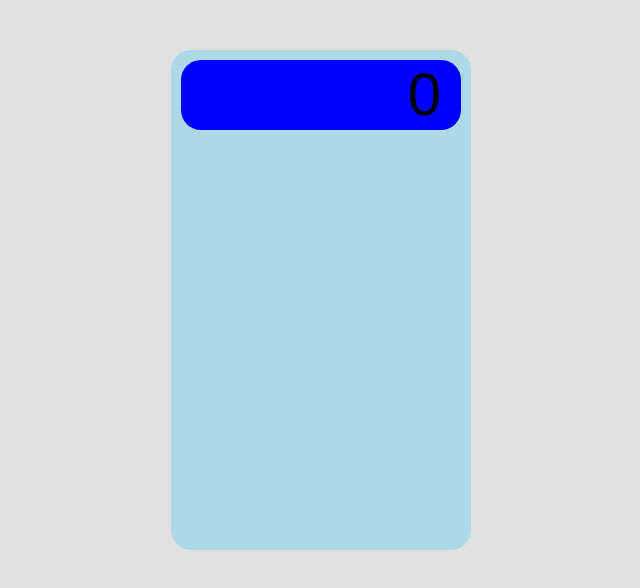
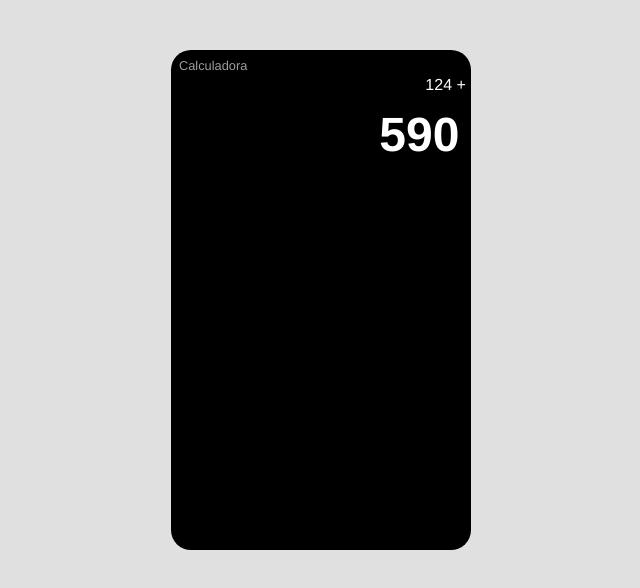
Before and after one commit to Daniel-Angelim/calculadora, a plain HTML site: page index.html in a window 1280 px wide. Shown: the whole page, without its empty margins (319-959 px from the left). Drawn offline with Linux system fonts and the light colour scheme.

Commit message:
Configurando tela de exibição

```diff
--- a/assets/css/style.css
+++ b/assets/css/style.css
@@ -2,38 +2,57 @@
     margin: 0;
     padding: 0;
     box-sizing: border-box;
+    font-family: helvetica;
 }
 
 body{
     background-color: rgb(224, 224, 224);
     display: flex;
     align-items: center;
+    justify-content: center;
     margin-top: 50px;
 }
 
 #corpo-calculadora{
     display: flex;
-    background-color: lightblue;
+    background-color: #000000;
+    color: white;
     width: 300px;
     height:500px;
     border-radius: 20px;
-    margin: auto;
+    padding: .5em;
+    flex-direction: column;
+}
+h3{
+    font-size: 0.8em;
+    color: #9c9c9c;
+    font-weight: 300;
 }
 
-#tela-de-resultado{
+#operacoes-view{
     display: block;
-    background-color: blue;
-    border-radius: 20px;
     width: 290px;
     height: 70px;
-    margin-right: 10px;
-    margin-left: 10px;
-    margin-top: 10px;
     text-align: right;
 }
 
-p{
-    font-size: 60px;
-    padding-right: 20px;
-    font-family: 'Franklin Gothic Medium';
+#operacao-anterior{
+    padding: 0.2em;
+    overflow-wrap: break-word;
+    min-width: 1.6em;
 }
+
+#operacao-atual{
+    min-height: 1.6em;
+    font-size: 3em;
+    font-weight: 700;
+    padding: 0.2em;
+    overflow-wrap: break-word;
+
+}
+
+
+
+/* #5c5c5b
+    #303030
+    #ff9200 */
--- a/index.html
+++ b/index.html
@@ -8,8 +8,10 @@
 </head>
 <body>
     <div id="corpo-calculadora">
-        <div id="tela-de-resultado">
-            <p>0</p>
+        <div id="nome-calculadora"><h3>Calculadora</h3></div>
+        <div id="operacoes-view">
+            <div id="operacao-anterior">124 + </div>
+            <div id="operacao-atual">590</div>
         </div>
     </div>
 </body>
```
